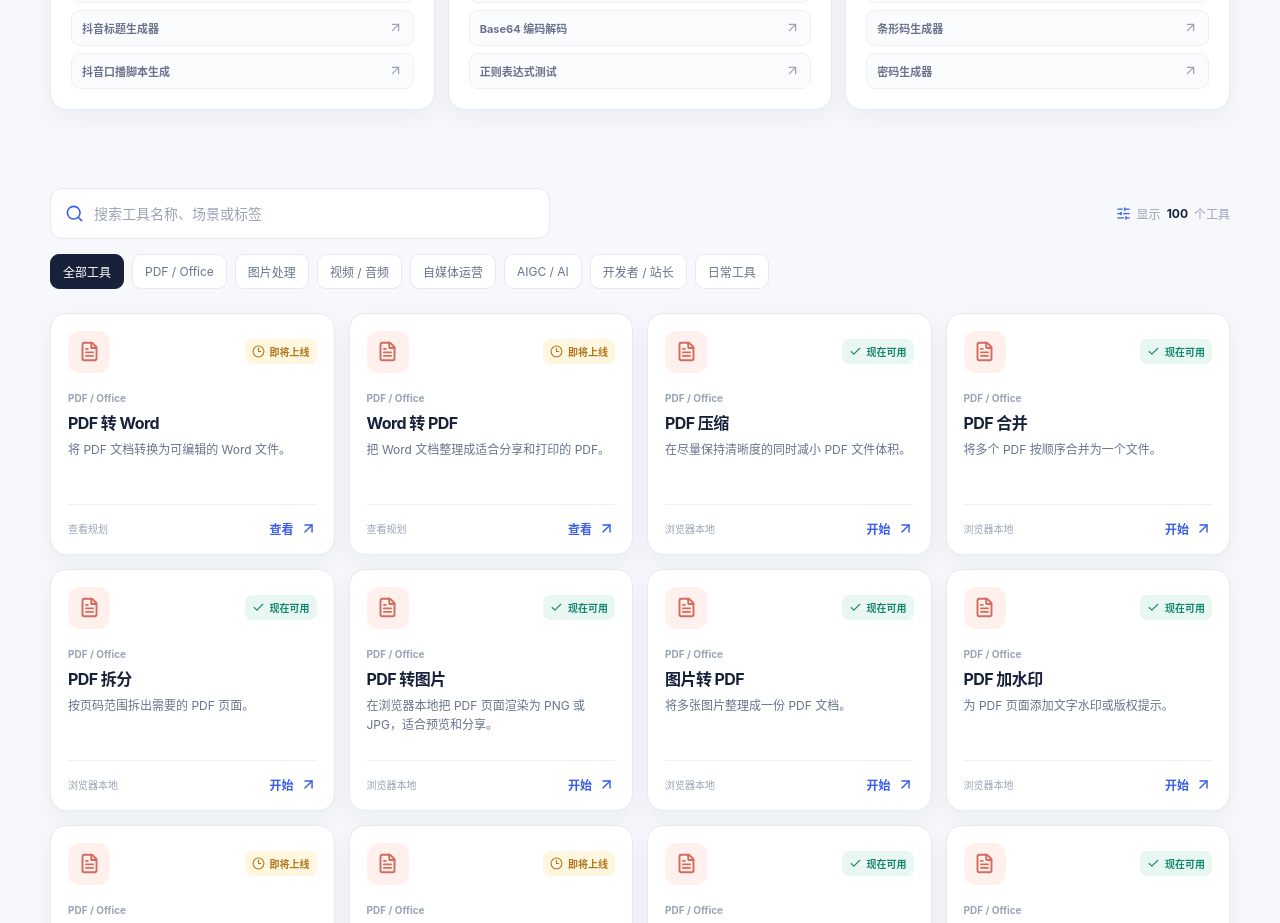
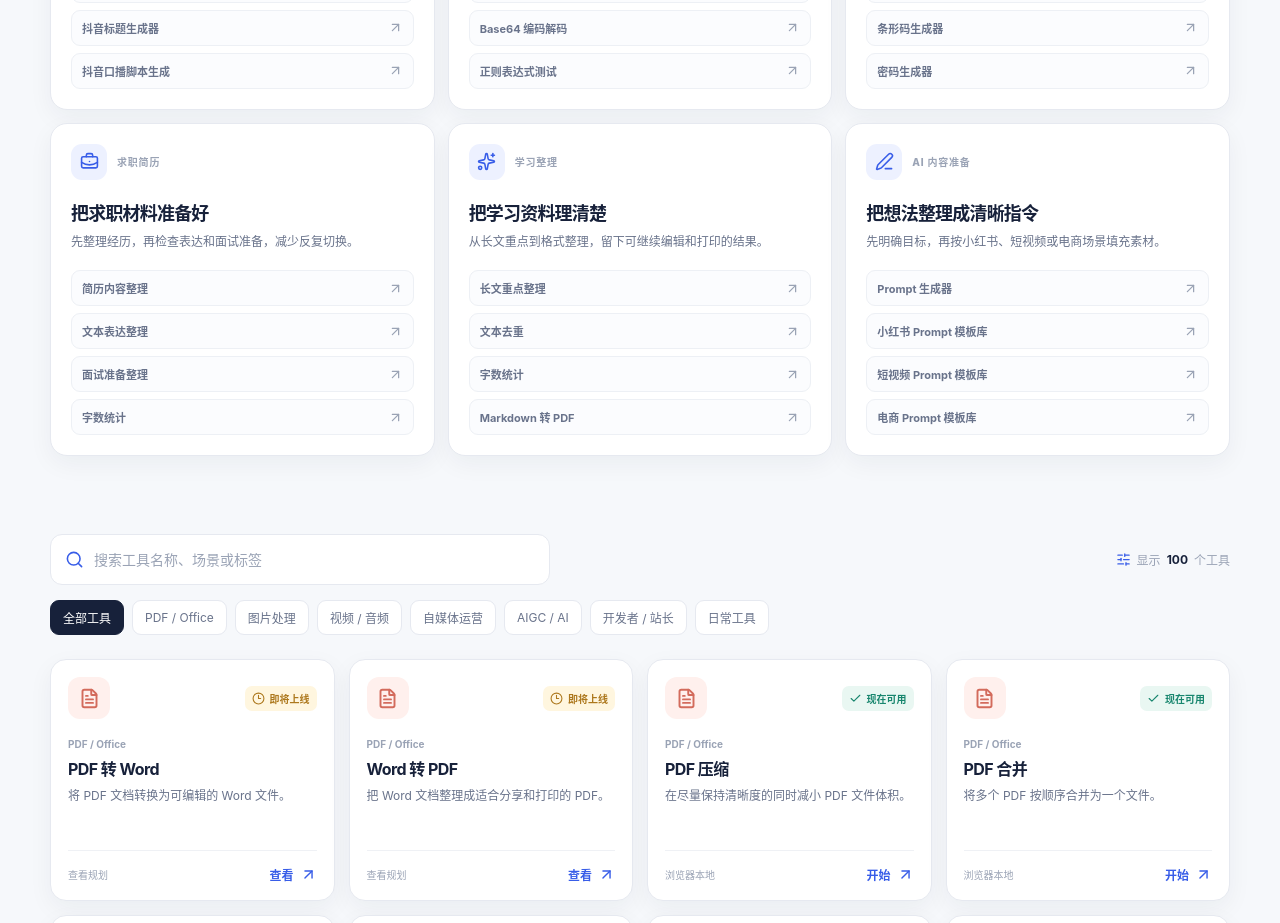
Before and after one commit to hyggemonster-star/toolswebsite, a Next.js app: page /tools in a window 1280 px wide. Shown: the part 1180-2103 px from the top of the page. Built offline with nearby package versions, Linux system fonts and the light colour scheme; no server answers.

Commit message:
feat: expand task based toolkits

```diff
--- a/src/data/toolkits.ts
+++ b/src/data/toolkits.ts
@@ -58,4 +58,28 @@ export const toolkits: ToolkitRecord[] = [
     icon: "sparkles",
     toolSlugs: ["qr-generator", "barcode-generator", "password-generator"],
   },
+  {
+    id: "job-prep",
+    eyebrow: "求职简历",
+    title: "把求职材料准备好",
+    description: "先整理经历，再检查表达和面试准备，减少反复切换。",
+    icon: "briefcase",
+    toolSlugs: ["ai-resume", "ai-rewrite", "ai-interview-questions", "word-count"],
+  },
+  {
+    id: "study-notes",
+    eyebrow: "学习整理",
+    title: "把学习资料理清楚",
+    description: "从长文重点到格式整理，留下可继续编辑和打印的结果。",
+    icon: "sparkles",
+    toolSlugs: ["ai-long-summary", "text-dedupe", "word-count", "markdown-to-pdf"],
+  },
+  {
+    id: "ai-content-prep",
+    eyebrow: "AI 内容准备",
+    title: "把想法整理成清晰指令",
+    description: "先明确目标，再按小红书、短视频或电商场景填充素材。",
+    icon: "pen",
+    toolSlugs: ["prompt-generator", "xhs-prompt-library", "short-video-prompt-library", "ecommerce-prompt-library"],
+  },
 ];
```
